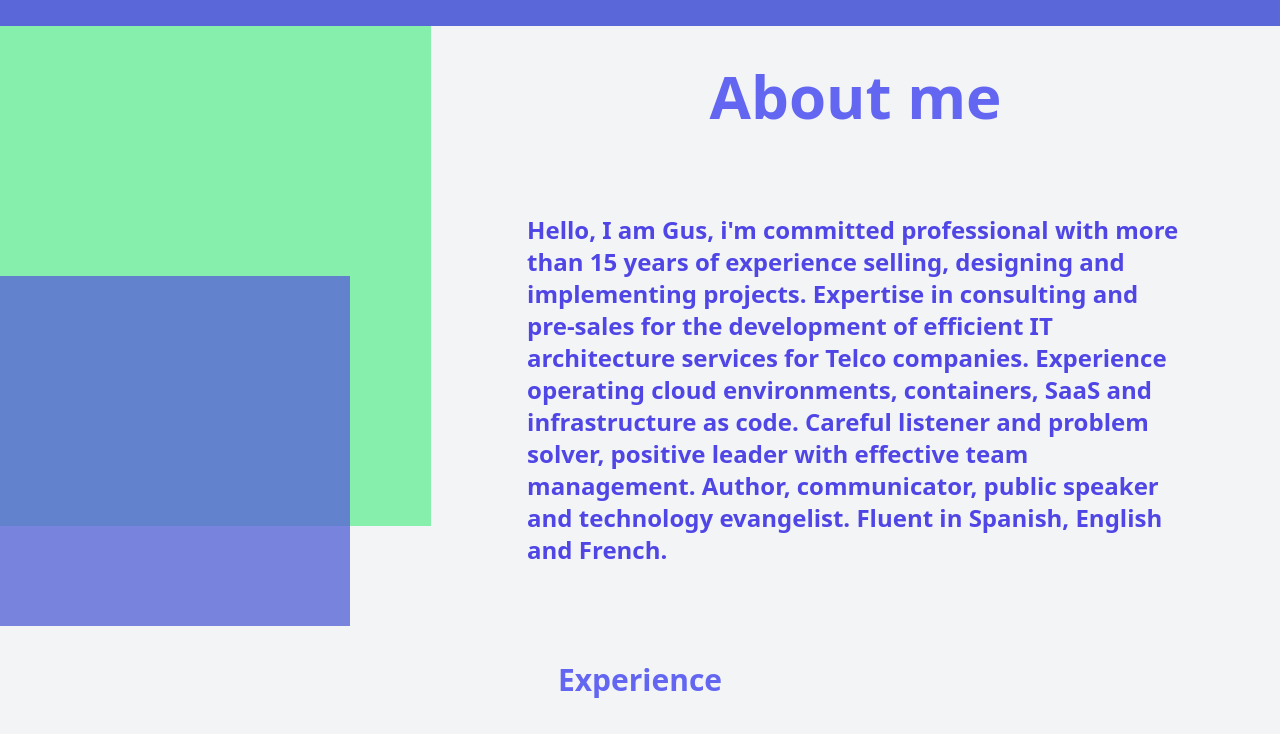
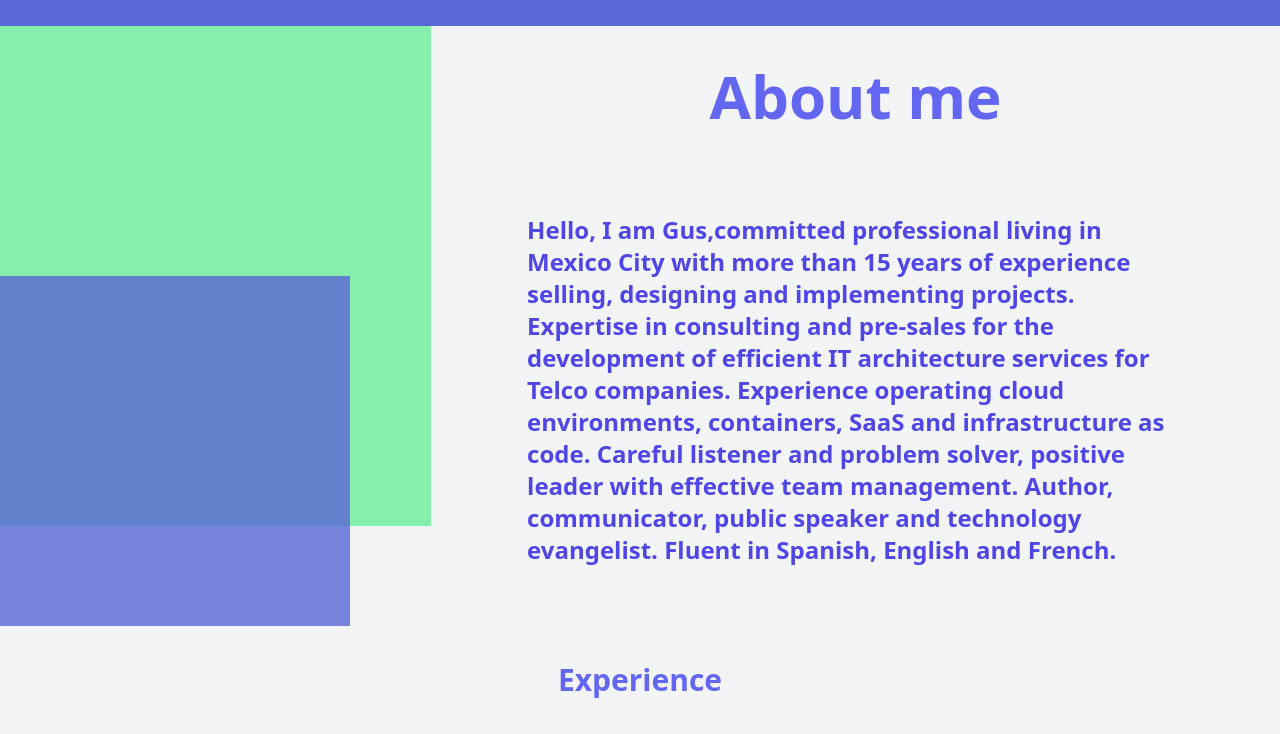
Before and after one commit to Uayeb85/test-aws-ci, a plain HTML site: page index.html in a window 1280 px wide. Shown: the part 734-1468 px from the top of the page. Drawn offline with nearby package versions, Linux system fonts and the light colour scheme; no server answers.

Commit message:
Update index.html

```diff
--- a/index.html
+++ b/index.html
@@ -52,7 +52,7 @@
           <div class="pt-10 bg-indigo-500 aboutmini">
             <h3 class="text-gray-100 font-extrabold text-3xl md:text-6xl about pt-5">About me</h3>
             <h4 class="mt-6 text-justify p-4 text-gray-200 font-semibold">
-              Hello, I am Gus, i'm committed professional with more than 15 years of experience selling,
+              Hello, I am Gus, committed professional living in Mexico City with more than 15 years of experience selling,
 designing and implementing projects. Expertise in consulting and pre-sales for the development
 of efficient IT architecture services for Telco companies. Experience operating cloud environments,
 containers, SaaS and infrastructure as code. Careful listener and problem solver, positive leader
@@ -69,7 +69,7 @@
             <div class="flex  flex-col items-center titulo-about">
               <h3 class="text-indigo-500 font-extrabold text-2xl md:text-6xl mt-10">About me</h3>
               <h4 class="mt-6 text- justify px-24 pt-16 text-indigo-600 font-semibold text-2xl">
-            Hello, I am Gus, i'm committed professional with more than 15 years of experience selling,
+            Hello, I am Gus,committed professional living in Mexico City with more than 15 years of experience selling,
 designing and implementing projects. Expertise in consulting and pre-sales for the development
 of efficient IT architecture services for Telco companies. Experience operating cloud environments,
 containers, SaaS and infrastructure as code. Careful listener and problem solver, positive leader
```
Lines whose indentation alone changed are shown as unchanged.
